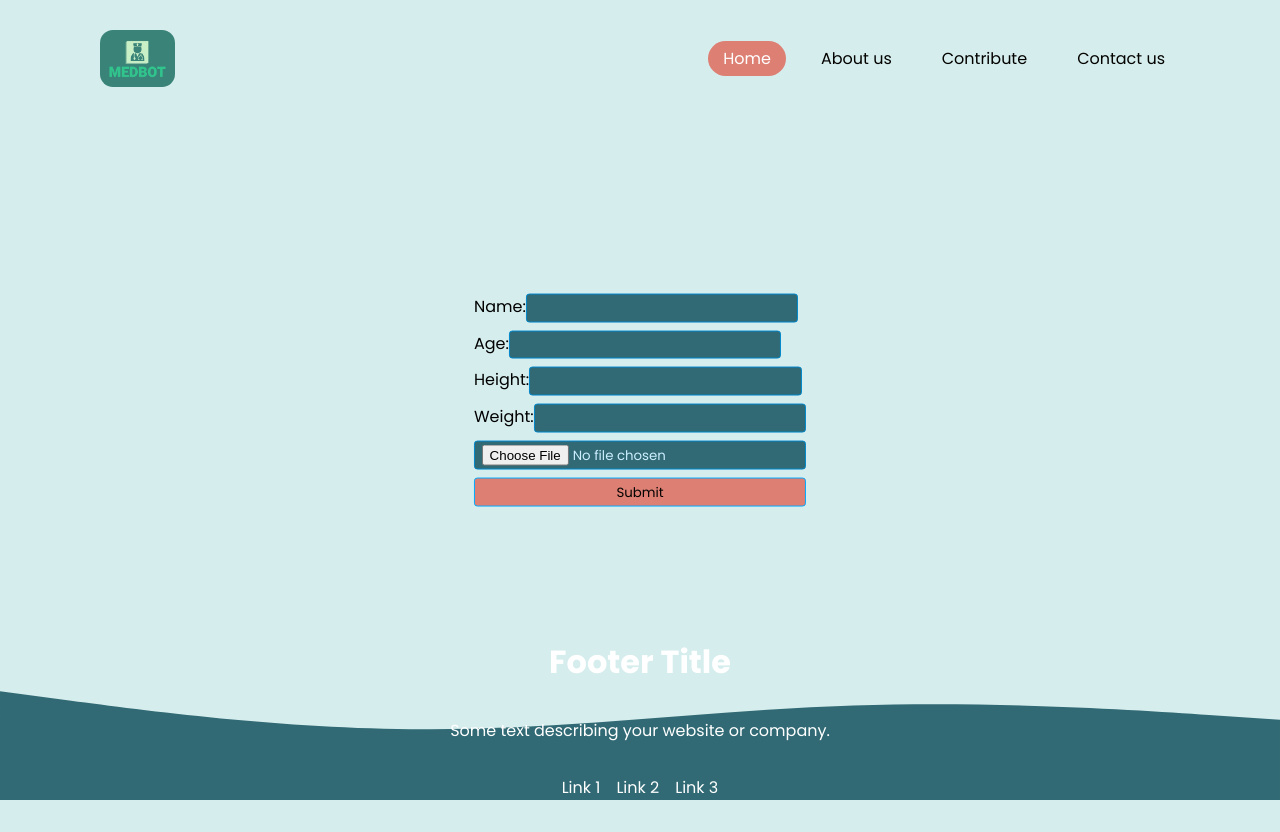
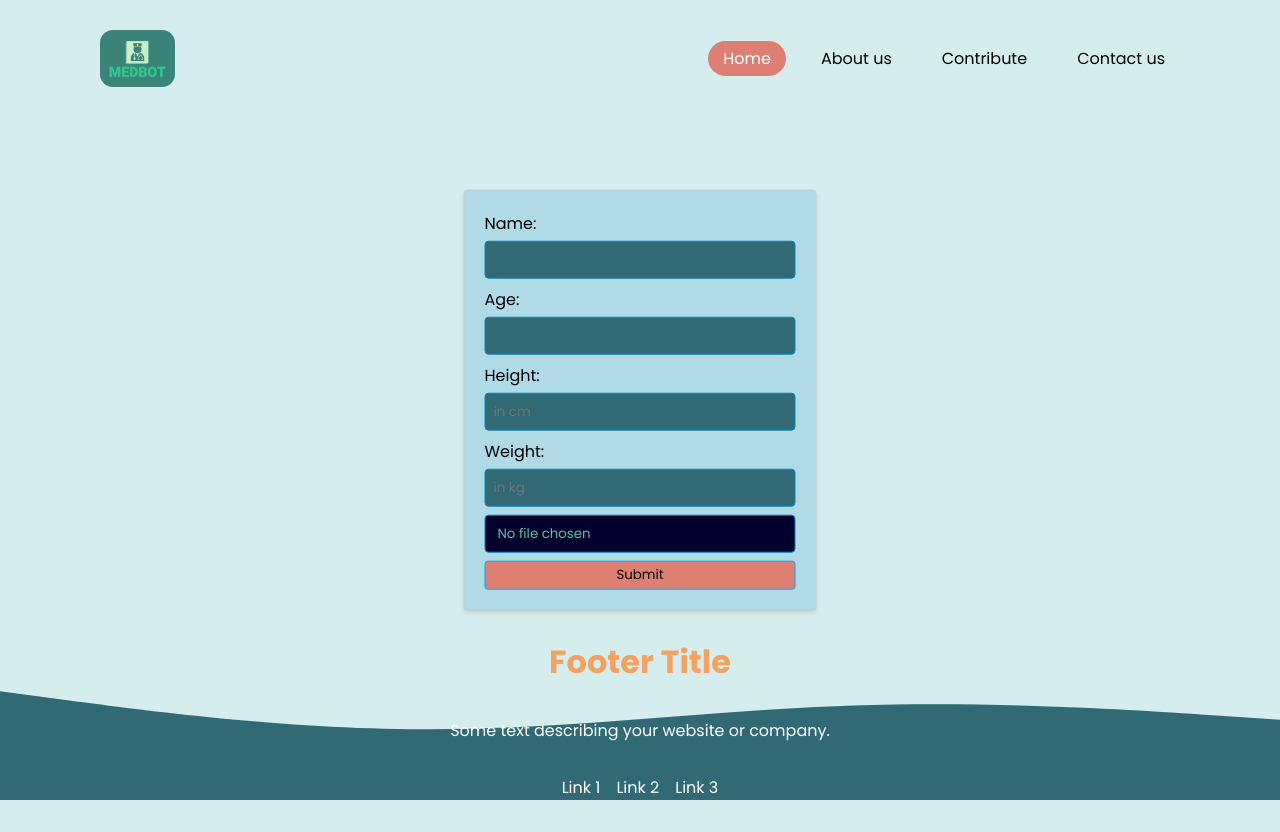
Before and after one commit to SaltyExorcist/Potential-Lungs-Disease-Detection-Using-Chest-X-RAY, a React (Vite) app: page / in a window 1280 px wide. Built offline with nearby package versions, Linux system fonts and the light colour scheme; what @react-pdf/renderer would draw is missing.

Commit message:
Designed the form labels and containers. Positioned the contact card.

```diff
--- a/src/App.jsx
+++ b/src/App.jsx
@@ -1,63 +1,20 @@
-import React, { useState,useEffect } from 'react';
 import { BrowserRouter, Routes, Route } from "react-router-dom";
 import Home from "./pages/Home";
 import About from "./pages/About";
 import "./components/styles.css";
 import ClimbingBoxLoader from "react-spinners/ClimbingBoxLoader";
-import { motion } from "framer-motion";
 
-const icon = {
-  hidden: {
-    opacity: 0,
-    pathLength: 0,
-    fill: "rgba(255, 255, 255, 0)"
-  },
-  visible: {
-    opacity: 1,
-    pathLength: 1,
-    fill: "rgba(49, 106, 116, 1)"
-  }
-};
 
 function App() {
-  const[loading,setLoading]=useState(false);
-
-  useEffect(() => {
-    setLoading(true);
-    setTimeout(() => {
-      setLoading(false)
-    },5000)
-  },[])
 
   return (
-    <div className="App">
-      {
-        loading ?
-
-        <motion.svg
-      xmlns="http://www.w3.org/2000/svg"
-      viewBox="0 0 100 100"
-      className="item"
-    >
-      <motion.path
-        d="M0 100V0l50 50 50-50v100L75 75l-25 25-25-25z"
-        variants={icon}
-        initial="hidden"
-        animate="visible"
-        transition={{
-          default: { duration: 2, ease: "easeInOut" },
-          fill: { duration: 2, ease: [1, 0, 0.8, 1] }
-        }}
-      />
-    </motion.svg>
-      :
+    <div>
    <BrowserRouter>
       <Routes>
           <Route index element={<Home />} />
           <Route path="About" element={<About />} />
       </Routes>
     </BrowserRouter>
-      }
     </div>
   )
 }
--- a/src/components/Form.jsx
+++ b/src/components/Form.jsx
@@ -48,27 +48,30 @@ function Form() {
   };
 
   return (
+    <>
     <div className="form-container">
+    <div className="form-card">
       <form onSubmit={handleSubmit} className='new-item-form'>
       <div>
     <label>Name:</label>
-    <input type="text" value={name} onChange={handleNameChange} />
+    <input type="text" value={name} required onChange={handleNameChange} />
   </div>
   <div>
     <label>Age:</label>
-    <input type="number" value={age} onChange={handleAgeChange} />
+    <input type="text" value={age} required onChange={handleAgeChange} />
   </div>
   <div>
     <label>Height:</label>
-    <input type="text" value={height} onChange={handleHeightChange} />
+    <input type="number" value={height} required placeholder="in cm" onChange={handleHeightChange} />
   </div>
   <div>
     <label>Weight:</label>
-    <input type="text" value={weight} onChange={handleWeightChange} />
+    <input type="number" value={weight} required placeholder="in kg" onChange={handleWeightChange} />
   </div>
-        <input type="file" onChange={handleFileChange} />
+        <input type="file" id="files"  onChange={handleFileChange} />
         <button className="btn" type="submit">Submit</button>
       </form>
+      </div>
       {result && (
         <div className="result-container">
         <p>Bacterial Pneumonia: {result['Bacterial Pneumonia']}%</p>
@@ -80,6 +83,7 @@ function Form() {
       </div>
       )}
     </div>
+    </>
   );
 }
 
--- a/src/components/Header.jsx
+++ b/src/components/Header.jsx
@@ -28,9 +28,9 @@ function Header() {
     setResult(response.data.result);
   };
 
-  const handleContactClick = () => {
+  const toggleCard = () => {
     event.preventDefault();
-    setShowCard(true);
+    setShowCard(!showCard);
   };
 
   return (
@@ -42,7 +42,7 @@ function Header() {
 			<li><a href="/" className="active">Home</a></li>
 			<li><a href="/About">About us</a></li>
 			<li><a href="https://github.com/SaltyExorcist/Potential-Lungs-Disease-Detection-Using-Chest-X-RAY" target="_blank" rel="noopener noreferrer">Contribute</a></li>
-			<li><a href="/" onClick={handleContactClick}>Contact us</a></li>
+			<li><a href="/" onClick={toggleCard}>Contact us</a></li>
 		</ul>
     {showCard && (
         <div className="card">
--- a/src/components/PDFReport.jsx
+++ b/src/components/PDFReport.jsx
@@ -189,8 +189,8 @@ const PDFReport = ({ result , name, age, height, weight}) => {
             <Text style={styles.subheading}>User Information:</Text>
             <Text style={styles.text}>Name: {name}</Text>
             <Text style={styles.text}>Age: {age}</Text>
-            <Text style={styles.text}>Height: {height}</Text>
-            <Text style={styles.text}>Weight: {weight}</Text>
+            <Text style={styles.text}>Height: {height} cm</Text>
+            <Text style={styles.text}>Weight: {weight} Kg</Text>
             <Text style={styles.text}>BMI: {calculateBMI()}</Text>
             </View>
             <View style={styles.section}>
--- a/src/components/styles.css
+++ b/src/components/styles.css
@@ -19,6 +19,32 @@
     flex-direction: column;
     gap: 0.5rem;
   }
+  .new-item-form label {
+    display: block;
+    margin-bottom: 5px;
+  }
+
+  .new-item-form input[type="text"],
+.new-item-form input[type="number"],
+.new-item-form input[type="file"] {
+  width: 100%;
+  padding: 8px;
+  border: 1px solid hsl(200, 100%, 40%);
+  background: #316A74;
+  border-radius: 4px;
+  color: hsl(200, 100%, 90%);
+}
+
+.new-item-form input[type="file"] {
+  padding: 8px 12px;
+  background: #03002c;
+  color: #5dc0a6;
+}
+
+.new-item-form input:focus {
+  border-color: hsl(200, 100%, 70%);
+}
+
 
   .btn {
     background: #DD7F73;
@@ -58,6 +84,7 @@
     display: flex;
     flex-direction: column;
     align-items: center;
+    margin-left: 20px;
   }
 
   header
@@ -122,11 +149,24 @@ header ul li a.active
 }
 
 .form-container{
+  display: flex;
+  flex-grow: 1;
   position: absolute;
   top: 50%;
   left: 50%;
   transform: translate(-50%, -50%);
 }
+
+.form-card{
+  background-color: #b1dae7;
+  border: 1px solid #ccc;
+  border-radius: 4px;
+  padding: 20px;
+  margin: 0 auto;
+  box-shadow: 0 2px 4px rgba(0, 0, 0, 0.1);
+}
+
+
 
 
 footer {
@@ -137,9 +177,9 @@ footer {
   flex-direction: column;
   justify-content: center;
   align-items: center;
-  color: #fff;
+  color: #f4a261;
   text-align: center;
-  position: sticky;
+  position: relative;
   left: 0;
   bottom: 0;
   width: 100%;
@@ -150,6 +190,7 @@ footer {
 footer h3 {
   font-size: 2rem;
   margin-bottom: 1rem;
+  color: #f4a261;
 }
 
 footer p {
@@ -231,7 +272,9 @@ footer p {
 
 
  /* Card styles */
+ /*
 .card {
+  display: flex;
   background-color: #b1dae7;
   border: 1px solid #ccc;
   border-radius: 4px;
@@ -240,6 +283,20 @@ footer p {
   max-width: 300px;
   margin-left: auto;
   margin-right: auto;
+  text-align: center;
+}
+*/
+
+.card {
+  position: fixed;
+  top: 100px;
+  left: 90%;
+  transform: translateX(-50%);
+  background-color: #b1dae7;
+  border: 1px solid #ccc;
+  border-radius: 4px;
+  padding: 20px;
+  max-width: 300px;
   text-align: center;
 }
 
@@ -259,3 +316,28 @@ footer p {
   width: 100%;
   height: 100vh;
 }
+
+.container {
+  display: flex;
+  flex-direction: column;
+  min-height: 100vh;
+  min-height:100svh;
+}
+
+.container > .footer {
+  margin-top: auto;
+}
+
+.item {
+  width: 56%;
+  overflow: visible;
+  stroke: #fff;
+  stroke-width: 2;
+  stroke-linejoin: round;
+  stroke-linecap: round;
+}
+
+
+::-webkit-file-upload-button {
+  display: none;
+}
--- a/src/pages/Home.jsx
+++ b/src/pages/Home.jsx
@@ -1,12 +1,35 @@
-import React, { useState } from 'react';
+import React, { useState,useEffect } from 'react';
 import axios from 'axios';
 import Form from '../components/Form';
 import Header from '../components/Header';
 import Footer from '../components/Footer';
+import '../components/styles.css';
+import { motion } from "framer-motion";
+
+const icon = {
+  hidden: {
+    opacity: 0,
+    pathLength: 0,
+    fill: "rgba(49, 106, 116, 0)"
+  },
+  visible: {
+    opacity: 1,
+    pathLength: 1,
+    fill: "rgba(49, 106, 116, 1)"
+  }
+};
 
 function Home() {
   const [file, setFile] = useState(null);
   const [result, setResult] = useState(null);
+  const[loading,setLoading]=useState(false);
+
+  useEffect(() => {
+    setLoading(true);
+    setTimeout(() => {
+      setLoading(false)
+    },5000)
+  },[])
 
   const handleFileChange = (event) => {
     setFile(event.target.files[0]);
@@ -29,13 +52,34 @@ function Home() {
   };
 
   return (
-    <>
-    <div>
+    <div className="App">
+      {
+        loading ?
+
+        <motion.svg
+      xmlns="http://www.w3.org/2000/svg"
+      viewBox="0 0 100 100"
+      className="item"
+    >
+      <motion.path
+        d="M0 100V0l50 50 50-50v100L75 75l-25 25-25-25z"
+        variants={icon}
+        initial="hidden"
+        animate="visible"
+        transition={{
+          default: { duration: 2, ease: "easeInOut" },
+          fill: { duration: 2, ease: [1, 0, 0.8, 1] }
+        }}
+      />
+    </motion.svg>
+      :
+      <>
       <Header/>
       <Form/>
       <Footer/>
+      </>
+      }
       </div>
-      </>
   );
 }
 
```
